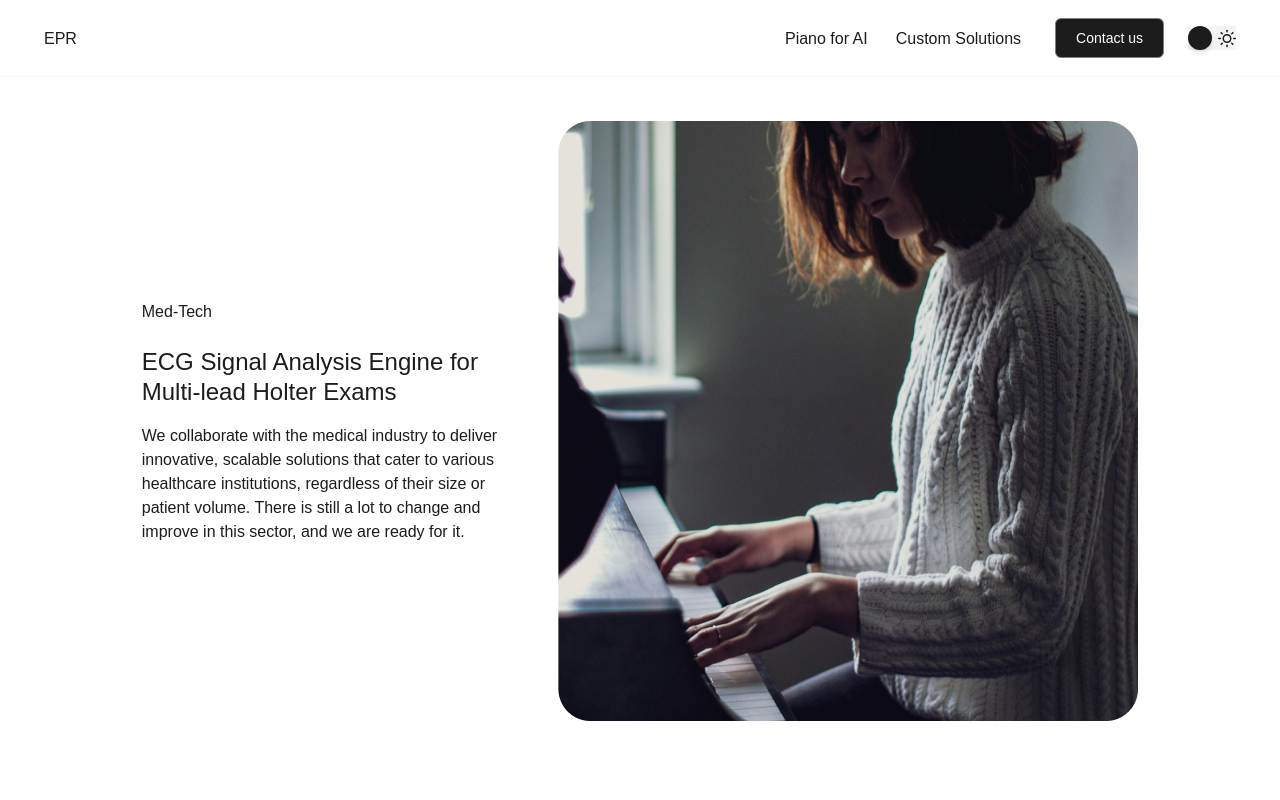
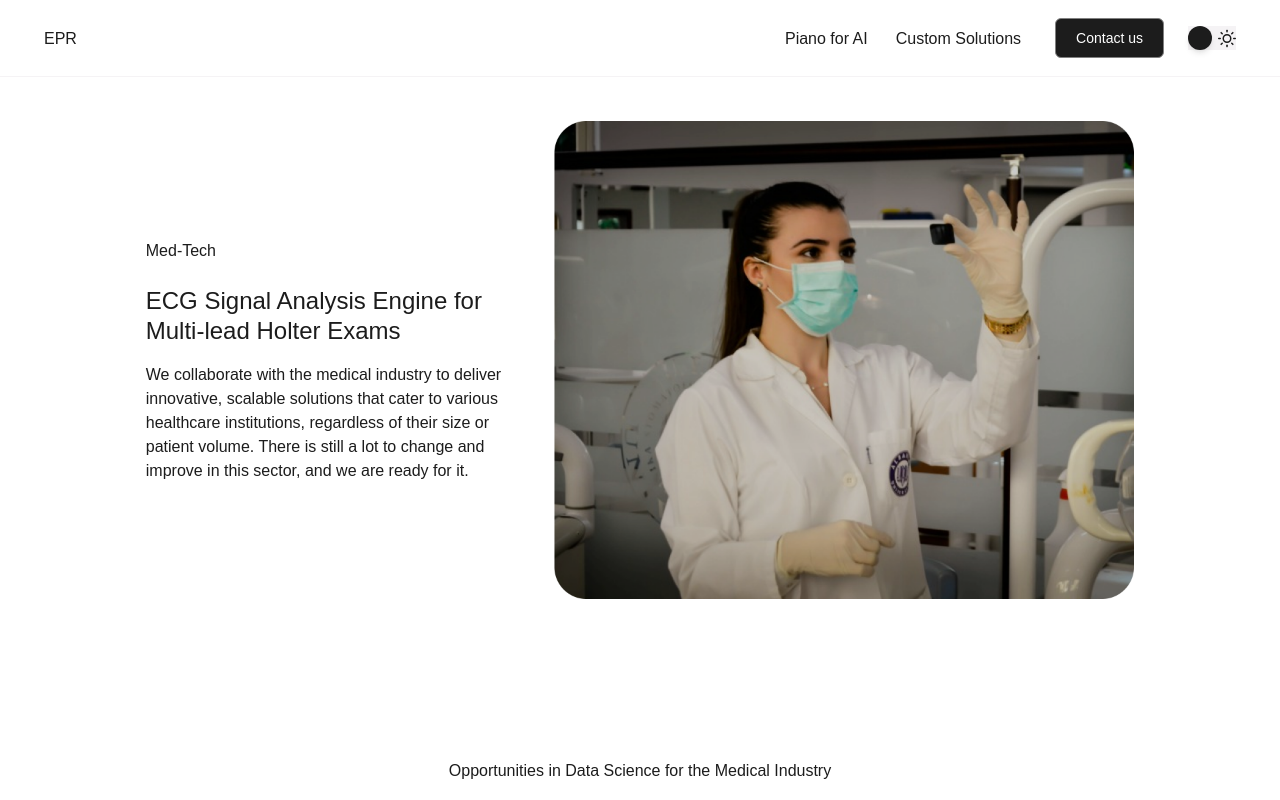
Before and after one commit to Nospoko/epr-landing, a Next.js app in the folder algrtm/: page /medTech in a window 1280 px wide. Shown: the top 800 px of the page. Built offline with nearby package versions, Linux system fonts and the light colour scheme.

Commit message:
Added rendering of the image depending on the version in DescriptionImageComponent

```diff
--- a/algrtm/src/app/heavyIndustry/page.js
+++ b/algrtm/src/app/heavyIndustry/page.js
@@ -1,6 +1,5 @@
 import DescriptionImageComponent from "@/components/DescriptionImageComponent";
 import OpportunitiesIndustrySection from "@/components/OpportunitiesIndustrySection";
-import OpportunitiesSection from "@/components/OpportunitiesSection";
 import RoundedTextComponent from "@/components/RoundedTextComponent";
 import SolutionsSection from "@/components/SolutionsSection";
 import TechnologiesSection from "@/components/TechnologiesSection";
@@ -11,7 +10,12 @@ const HeavyIndustry = () => {
   return (
     <main className="flex flex-col items-center justify-center">
       <div className="w-full flex flex-col items-center justify-center px-4 md:mx-[2.75rem]">
-        <DescriptionImageComponent version="version1" />
+        <DescriptionImageComponent
+          version="version1"
+          image="/heavyIndustry-image.png"
+          imageWidth={580}
+          imageHeight={478}
+        />
         <OpportunitiesIndustrySection />
         <RoundedTextComponent
           version="version4"
--- a/algrtm/src/app/medTech/page.js
+++ b/algrtm/src/app/medTech/page.js
@@ -10,7 +10,12 @@ const MedTech = () => {
   return (
     <main className="flex flex-col items-center justify-center">
       <div className="w-full flex flex-col items-center justify-center px-4 md:mx-[2.75rem]">
-        <DescriptionImageComponent version="version2" />
+        <DescriptionImageComponent
+          version="version2"
+          image="/labAssistant-image.png"
+          imageWidth={580}
+          imageHeight={478}
+        />
         <OpportunitiesSection />
         <RoundedTextComponent
           version="version4"
--- a/algrtm/src/components/DescriptionImageComponent.js
+++ b/algrtm/src/components/DescriptionImageComponent.js
@@ -1,33 +1,50 @@
 import React from "react";
 
+import descriptionComponentTexts from "@/data/descriptionComponentTexts";
 import Image from "next/image";
 
-import descriptionComponentTexts from "@/data/descriptionComponentTexts";
-
-const DescriptionImageComponent = ({ version }) => {
+const DescriptionImageComponent = ({
+  version,
+  image,
+  imageWidth,
+  imageHeight,
+}) => {
   const { title, subtitle, description } = descriptionComponentTexts[version];
   return (
     <section className="flex flex-col lg:flex-row gap-[1.5rem] xl:gap-16 py-[2.75rem] xl:px-[2.75rem] xl:py-[5.88rem] text-neutralLight-neutral10 dark:text-neutralDark-neutral10 items-center">
-      <div className="flex flex-col items-stretch max-w-[24.53rem]">
-        <h2 className="h2 lg:h1SB xl:h1 ">{title}</h2>
+      <div className="flex flex-col items-stretch max-w-[24.03rem]">
+        <h2 className="h1 lg:h1SB xl:h1 ">{title}</h2>
         <div className="mt-6 text-[1.5rem] leading-[1.86rem] font-medium lg:h5_small xl:h5_500">
           {subtitle}
         </div>
         <div className="mt-4 h6_400 xl:h6">{description}</div>
       </div>
 
-      <div className="flex shrink-0">
+      {/* <div className="flex shrink-0 w-[26.35rem]">
         <Image
-          src="/womanPlaying-image.png"
-          alt="Woman playing the piano"
-          width={343}
-          height={355}
+          src="/labAssistant-image.png"
+          alt="Image of Lab Assistant during work"
+          width={580}
+          height={478}
           sizes="100vw"
           style={{
             width: "100%",
             height: "auto",
           }}
-        />{" "}
+        />
+              </div> */}
+      <div className="flex shrink-0 max-w-[36.25rem]">
+        <Image
+          src={image}
+          alt="Image"
+          width={imageWidth}
+          height={imageHeight}
+          sizes="100vw"
+          style={{
+            width: "100%",
+            height: "auto",
+          }}
+        />
       </div>
     </section>
   );
--- a/algrtm/src/components/OpportunitiesSection.js
+++ b/algrtm/src/components/OpportunitiesSection.js
@@ -14,7 +14,7 @@ const OpportunitiesSection = () => {
           <div className=" h5_small_bold md:h4SB lg:h4 text-neutralLight-neutral10 dark:text-neutralDark-neutral10 flex justify-start max-w-[25.1875rem] w-full">
             <Image
               src="/med-image.png"
-              alt="Image of the factory inside"
+              alt="Medical analysis image"
               width={440}
               height={360}
               sizes="100vw"
--- a/algrtm/src/styles/typography.css
+++ b/algrtm/src/styles/typography.css
@@ -5,6 +5,8 @@
   .h1 {
     font-size: 5.375rem;
     font-weight: 600;
+    line-height: 6.02rem;
+    letter-spacing: -0.215rem;
   }
   .h1SB {
     font-size: 4.5rem;
```
Also changed, not shown: algrtm/public/heavyIndustry-image.png (renamed from algrtm/public/heavyIndustry.png), algrtm/public/labAssistant-image.png (added).
